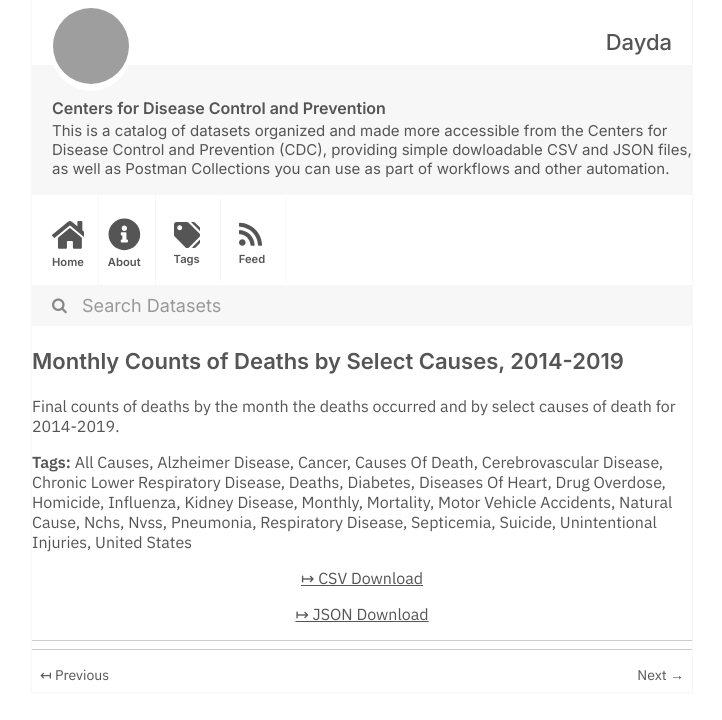
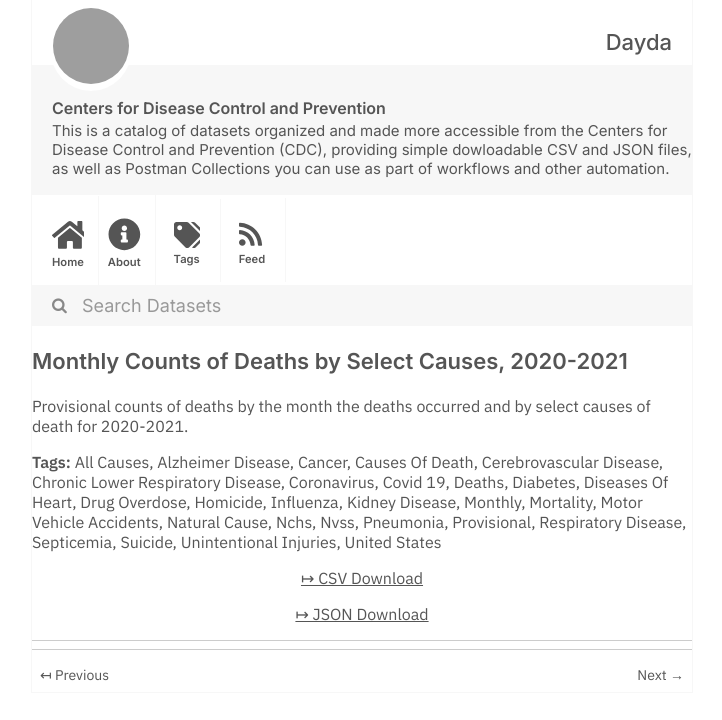
Before and after one commit to dayda-entities/centers-for-disease-control-and-prevention, a Jekyll site: the page built from _posts/2021-02-10-monthly-counts-of-deaths-by-se.md, in a window 1280 px wide, cut to the strip 0-720 px from the top of the page. Shown: the whole strip, without its empty margins (278-1000 px from the left). Built offline with Jekyll 4.4.1, drawn with Linux system fonts in a browser that asks for light colours; grey boxes are pictures that could not be loaded.

```diff
--- a/_posts/2021-02-10-monthly-counts-of-deaths-by-se.md
+++ b/_posts/2021-02-10-monthly-counts-of-deaths-by-se.md
@@ -1,7 +1,7 @@
 ---
-title: 'Monthly Counts of Deaths by Select Causes, 2014-2019'
-created: '2021-02-10T18:45:05.563358'
-modified: '2021-04-21T19:21:16.405705'
+title: 'Monthly Counts of Deaths by Select Causes, 2020-2021'
+created: '2021-02-10T18:44:49.029086'
+modified: '2021-05-12T19:56:25.266418'
 state: active
 type: dataset
 tags:
@@ -11,6 +11,8 @@ tags:
   - Causes Of Death
   - Cerebrovascular Disease
   - Chronic Lower Respiratory Disease
+  - Coronavirus
+  - Covid 19
   - Deaths
   - Diabetes
   - Diseases Of Heart
@@ -25,15 +27,16 @@ tags:
   - Nchs
   - Nvss
   - Pneumonia
+  - Provisional
   - Respiratory Disease
   - Septicemia
   - Suicide
   - Unintentional Injuries
   - United States
 groups: []
-csv_url: 'https://data.cdc.gov/api/views/bxq8-mugm/rows.csv?accessType=DOWNLOAD'
-json_url: 'https://data.cdc.gov/api/views/bxq8-mugm/rows.json?accessType=DOWNLOAD'
+csv_url: 'https://data.cdc.gov/api/views/9dzk-mvmi/rows.csv?accessType=DOWNLOAD'
+json_url: 'https://data.cdc.gov/api/views/9dzk-mvmi/rows.json?accessType=DOWNLOAD'
 layout: post
 
 ---
-Final counts of deaths by the month the deaths occurred and by select causes of death for 2014-2019.
+Provisional counts of deaths by the month the deaths occurred and by select causes of death for 2020-2021.
```
